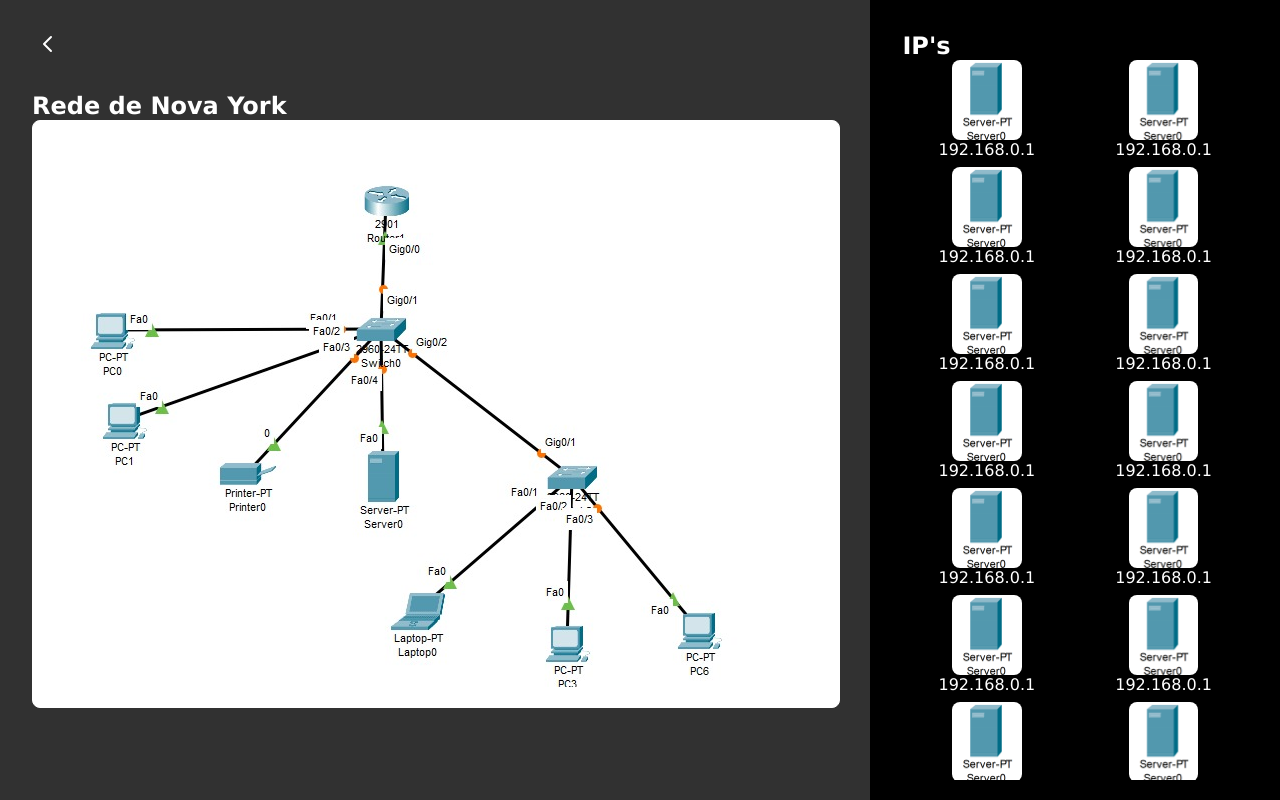
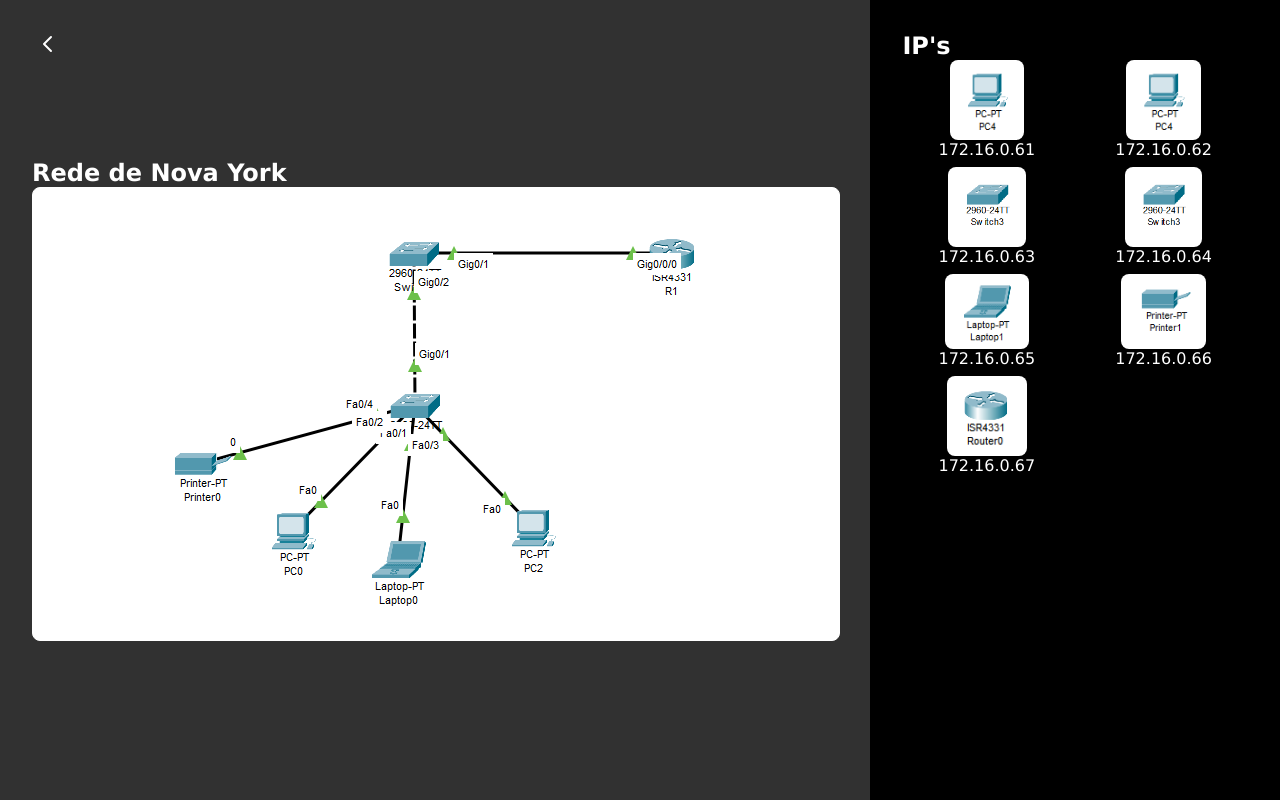
Before and after one commit to EduPZz/Worldwide-network-control, a plain HTML site: page pages/network/US/index.html in a window 1280 px wide. Drawn offline with Linux system fonts and the light colour scheme.

Commit message:
Fix networks

```diff
--- a/pages/network/US/index.html
+++ b/pages/network/US/index.html
@@ -13,7 +13,7 @@
         <h1>Rede de Nova York</h1>
         <div class="diagram-canvas">
           <div class="content">
-            <img src="../../../assets/redes/rede1.jpeg" />
+            <img src="../../../assets/redes/rede4.png" />
           </div>
         </div>
       </section>
@@ -22,84 +22,32 @@
           <h1>IP's</h1>
           <div id="components">
             <div class="component">
-              <img src="../../../assets/component.png" />
-              <p>192.168.0.1</p>
+              <img src="../../../assets/equipaments/pc.png" />
+              <p>172.16.0.61</p>
             </div>
             <div class="component">
-              <img src="../../../assets/component.png" />
-              <p>192.168.0.1</p>
+              <img src="../../../assets/equipaments/pc.png" />
+              <p>172.16.0.62</p>
             </div>
             <div class="component">
-              <img src="../../../assets/component.png" />
-              <p>192.168.0.1</p>
+              <img src="../../../assets/equipaments/switch_2960.png" />
+              <p>172.16.0.63</p>
             </div>
             <div class="component">
-              <img src="../../../assets/component.png" />
-              <p>192.168.0.1</p>
+              <img src="../../../assets/equipaments/switch_2960.png" />
+              <p>172.16.0.64</p>
             </div>
             <div class="component">
-              <img src="../../../assets/component.png" />
-              <p>192.168.0.1</p>
+              <img src="../../../assets/equipaments/laptop.png" />
+              <p>172.16.0.65</p>
             </div>
             <div class="component">
-              <img src="../../../assets/component.png" />
-              <p>192.168.0.1</p>
+              <img src="../../../assets/equipaments/printerPT.png" />
+              <p>172.16.0.66</p>
             </div>
             <div class="component">
-              <img src="../../../assets/component.png" />
-              <p>192.168.0.1</p>
-            </div>
-            <div class="component">
-              <img src="../../../assets/component.png" />
-              <p>192.168.0.1</p>
-            </div>
-            <div class="component">
-              <img src="../../../assets/component.png" />
-              <p>192.168.0.1</p>
-            </div>
-            <div class="component">
-              <img src="../../../assets/component.png" />
-              <p>192.168.0.1</p>
-            </div>
-            <div class="component">
-              <img src="../../../assets/component.png" />
-              <p>192.168.0.1</p>
-            </div>
-            <div class="component">
-              <img src="../../../assets/component.png" />
-              <p>192.168.0.1</p>
-            </div>
-            <div class="component">
-              <img src="../../../assets/component.png" />
-              <p>192.168.0.1</p>
-            </div>
-            <div class="component">
-              <img src="../../../assets/component.png" />
-              <p>192.168.0.1</p>
-            </div>
-            <div class="component">
-              <img src="../../../assets/component.png" />
-              <p>192.168.0.1</p>
-            </div>
-            <div class="component">
-              <img src="../../../assets/component.png" />
-              <p>192.168.0.1</p>
-            </div>
-            <div class="component">
-              <img src="../../../assets/component.png" />
-              <p>192.168.0.1</p>
-            </div>
-            <div class="component">
-              <img src="../../../assets/component.png" />
-              <p>192.168.0.1</p>
-            </div>
-            <div class="component">
-              <img src="../../../assets/component.png" />
-              <p>192.168.0.1</p>
-            </div>
-            <div class="component">
-              <img src="../../../assets/component.png" />
-              <p>192.168.0.1</p>
+              <img src="../../../assets/equipaments/router.png" />
+              <p>172.16.0.67</p>
             </div>
           </div>
         </div>
```
Also changed, not shown: pages/network/BR/RJ/index.html (+41 -11 lines), pages/network/BR/SP/index.html (+12 -0 lines), pages/network/GB/index.html (+33 -11 lines), assets/equipaments/laptop.png (added), assets/equipaments/printerPT.png (added), assets/equipaments/router.png (added), assets/equipaments/server.png (added), assets/equipaments/switch_2960.png (added), assets/redes/rede4.png (added).
